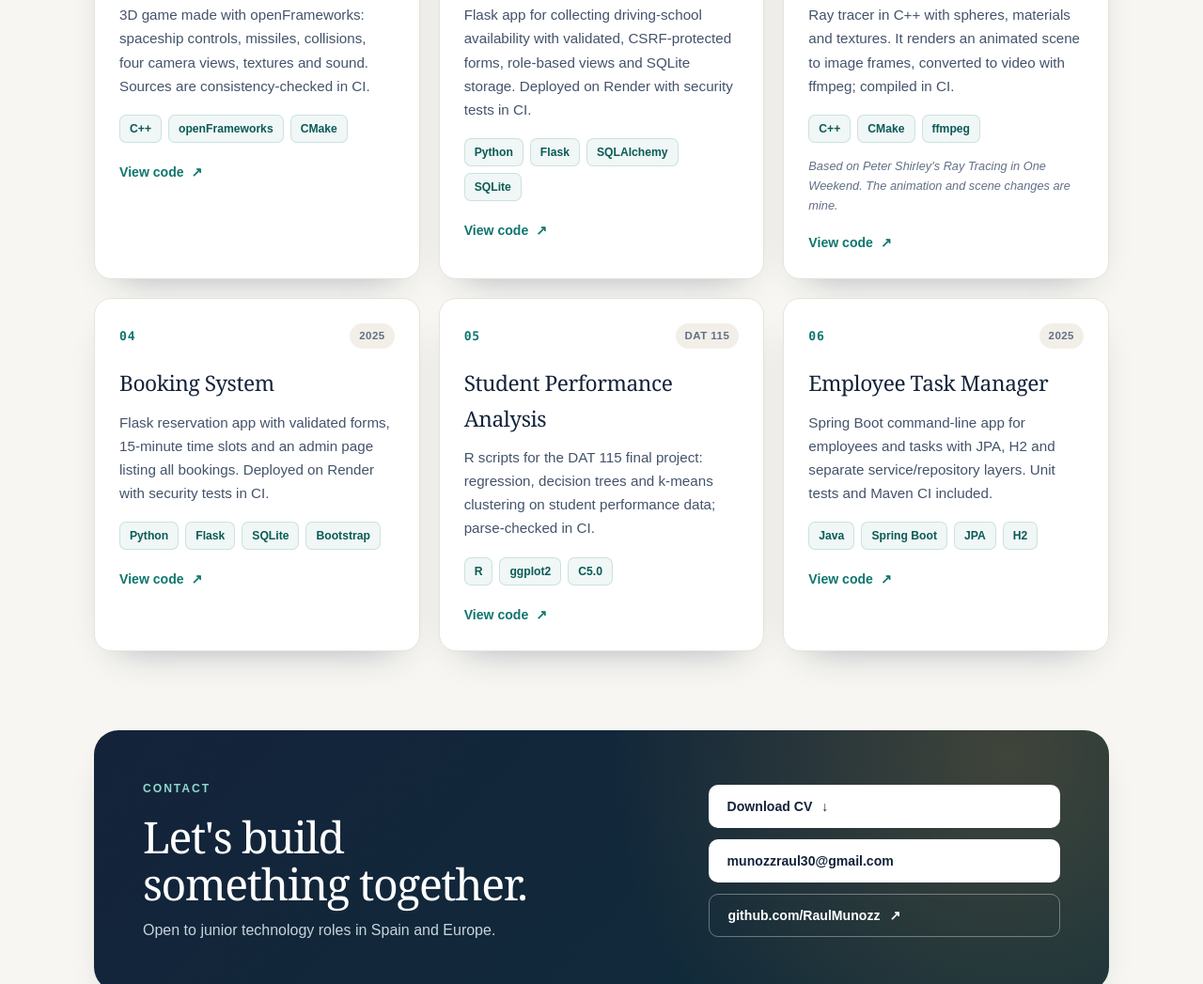
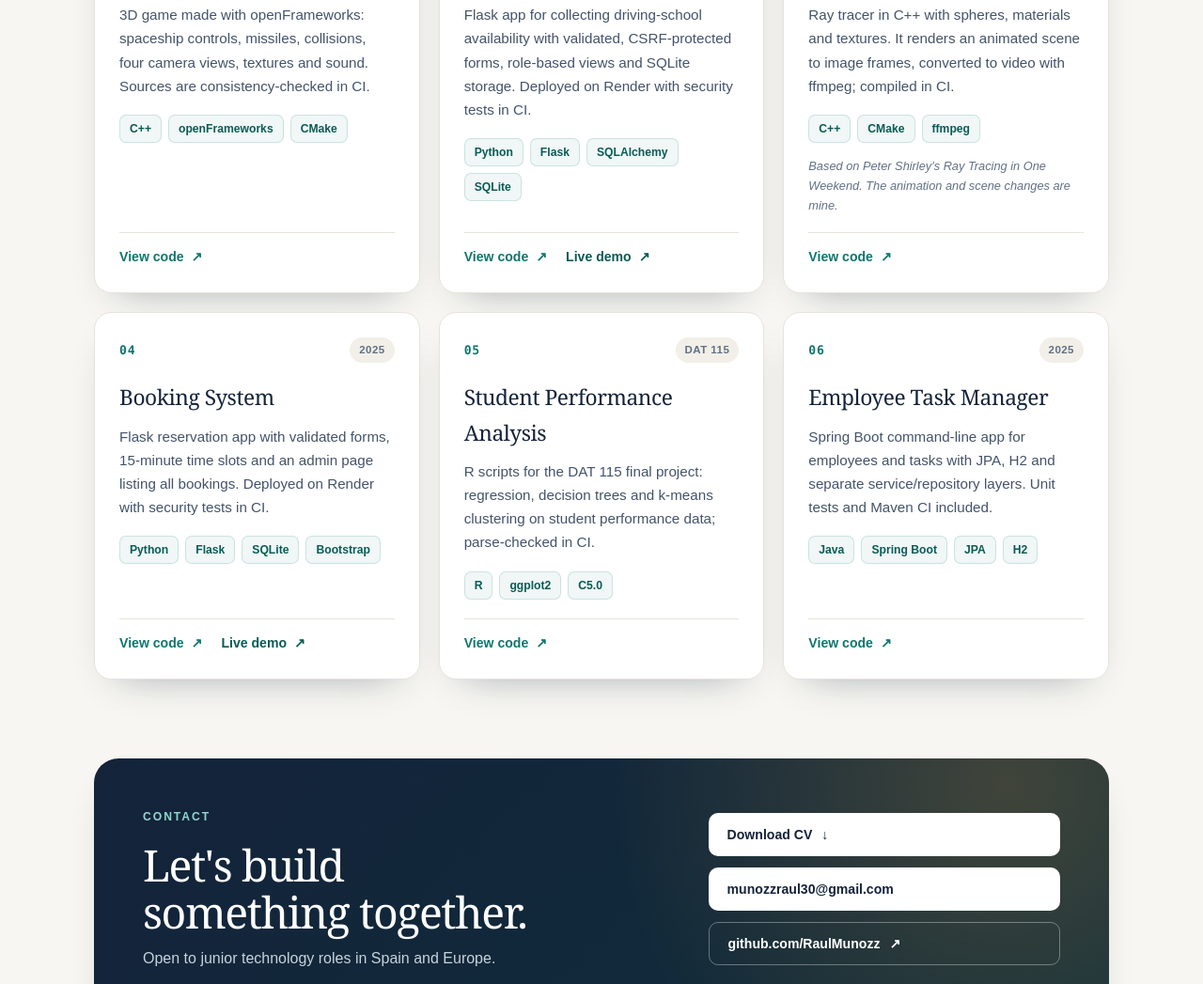
Before and after one commit to RaulMunozz/raulmunozz.github.io, a plain HTML site: page portfolio/index.html in a window 1280 px wide. Shown: the part 1460-2507 px from the top of the page at 94% size. Drawn offline with Linux system fonts and the light colour scheme.

Commit message:
Sync demo links at /portfolio/
Keep the nested page in sync with the root page.

```diff
--- a/portfolio/index.html
+++ b/portfolio/index.html
@@ -86,7 +86,9 @@
           <h3>Asteroid Destroyer</h3>
           <p>3D game made with openFrameworks: spaceship controls, missiles, collisions, four camera views, textures and sound. Sources are consistency-checked in CI.</p>
           <ul class="tech"><li>C++</li><li>openFrameworks</li><li>CMake</li></ul>
+          <div class="card-actions">
             <a class="card-link" href="https://github.com/RaulMunozz/asteroid-destroyer" target="_blank" rel="noopener noreferrer">View code <span aria-hidden="true">↗</span></a>
+          </div>
         </article>
 
         <article class="card">
@@ -94,7 +96,10 @@
           <h3>Autoescuela</h3>
           <p>Flask app for collecting driving-school availability with validated, CSRF-protected forms, role-based views and SQLite storage. Deployed on Render with security tests in CI.</p>
           <ul class="tech"><li>Python</li><li>Flask</li><li>SQLAlchemy</li><li>SQLite</li></ul>
+          <div class="card-actions">
             <a class="card-link" href="https://github.com/RaulMunozz/autoescuela-demo" target="_blank" rel="noopener noreferrer">View code <span aria-hidden="true">↗</span></a>
+            <a class="card-demo" href="https://autoescuela-demo.onrender.com" target="_blank" rel="noopener noreferrer">Live demo <span aria-hidden="true">↗</span></a>
+          </div>
         </article>
 
         <article class="card">
@@ -103,7 +108,9 @@
           <p>Ray tracer in C++ with spheres, materials and textures. It renders an animated scene to image frames, converted to video with ffmpeg; compiled in CI.</p>
           <ul class="tech"><li>C++</li><li>CMake</li><li>ffmpeg</li></ul>
           <p class="note">Based on Peter Shirley's <em>Ray Tracing in One Weekend</em>. The animation and scene changes are mine.</p>
+          <div class="card-actions">
             <a class="card-link" href="https://github.com/RaulMunozz/ray-tracer-cpp" target="_blank" rel="noopener noreferrer">View code <span aria-hidden="true">↗</span></a>
+          </div>
         </article>
 
         <article class="card">
@@ -111,7 +118,10 @@
           <h3>Booking System</h3>
           <p>Flask reservation app with validated forms, 15-minute time slots and an admin page listing all bookings. Deployed on Render with security tests in CI.</p>
           <ul class="tech"><li>Python</li><li>Flask</li><li>SQLite</li><li>Bootstrap</li></ul>
+          <div class="card-actions">
             <a class="card-link" href="https://github.com/RaulMunozz/flask-reservas" target="_blank" rel="noopener noreferrer">View code <span aria-hidden="true">↗</span></a>
+            <a class="card-demo" href="https://flask-reservas.onrender.com" target="_blank" rel="noopener noreferrer">Live demo <span aria-hidden="true">↗</span></a>
+          </div>
         </article>
 
         <article class="card">
@@ -119,7 +129,9 @@
           <h3>Student Performance Analysis</h3>
           <p>R scripts for the DAT 115 final project: regression, decision trees and k-means clustering on student performance data; parse-checked in CI.</p>
           <ul class="tech"><li>R</li><li>ggplot2</li><li>C5.0</li></ul>
+          <div class="card-actions">
             <a class="card-link" href="https://github.com/RaulMunozz/student-performance-analysis" target="_blank" rel="noopener noreferrer">View code <span aria-hidden="true">↗</span></a>
+          </div>
         </article>
 
         <article class="card">
@@ -127,7 +139,9 @@
           <h3>Employee Task Manager</h3>
           <p>Spring Boot command-line app for employees and tasks with JPA, H2 and separate service/repository layers. Unit tests and Maven CI included.</p>
           <ul class="tech"><li>Java</li><li>Spring Boot</li><li>JPA</li><li>H2</li></ul>
+          <div class="card-actions">
             <a class="card-link" href="https://github.com/RaulMunozz/employee-task-manager" target="_blank" rel="noopener noreferrer">View code <span aria-hidden="true">↗</span></a>
+          </div>
         </article>
       </div>
     </section>
```
Lines whose indentation alone changed are shown as unchanged.
